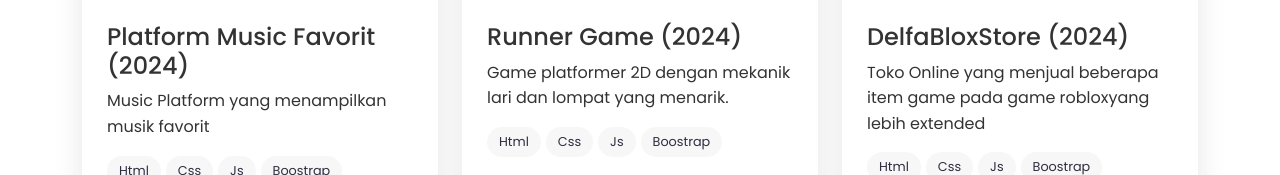
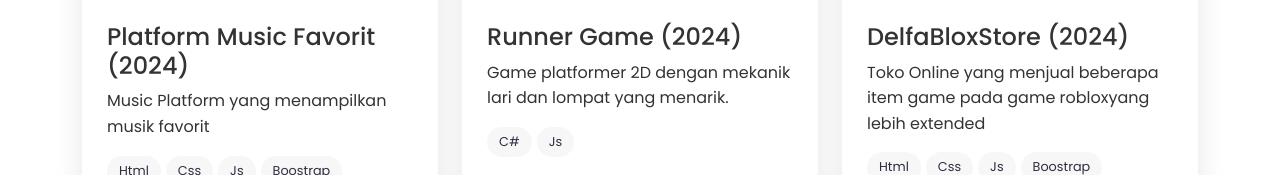
Before and after one commit to IkyyArt/IkkyWeb.Portofolio.github.io, a plain HTML site: page index.html in a window 1280 px wide. Shown: the part 2289-2464 px from the top of the page. Drawn offline with nearby package versions, Linux system fonts and the light colour scheme.

Commit message:
Add files via upload

```diff
--- a/index.html
+++ b/index.html
@@ -925,10 +925,8 @@
                   menarik.
                 </p>
                 <div class="project-tags">
-                  <span class="project-tag">Html</span>
-                  <span class="project-tag">Css</span>
+                  <span class="project-tag">C#</span>
                   <span class="project-tag">Js</span>
-                  <span class="project-tag">Boostrap</span>
                 </div>
                 <div class="project-actions">
                   <a
```
